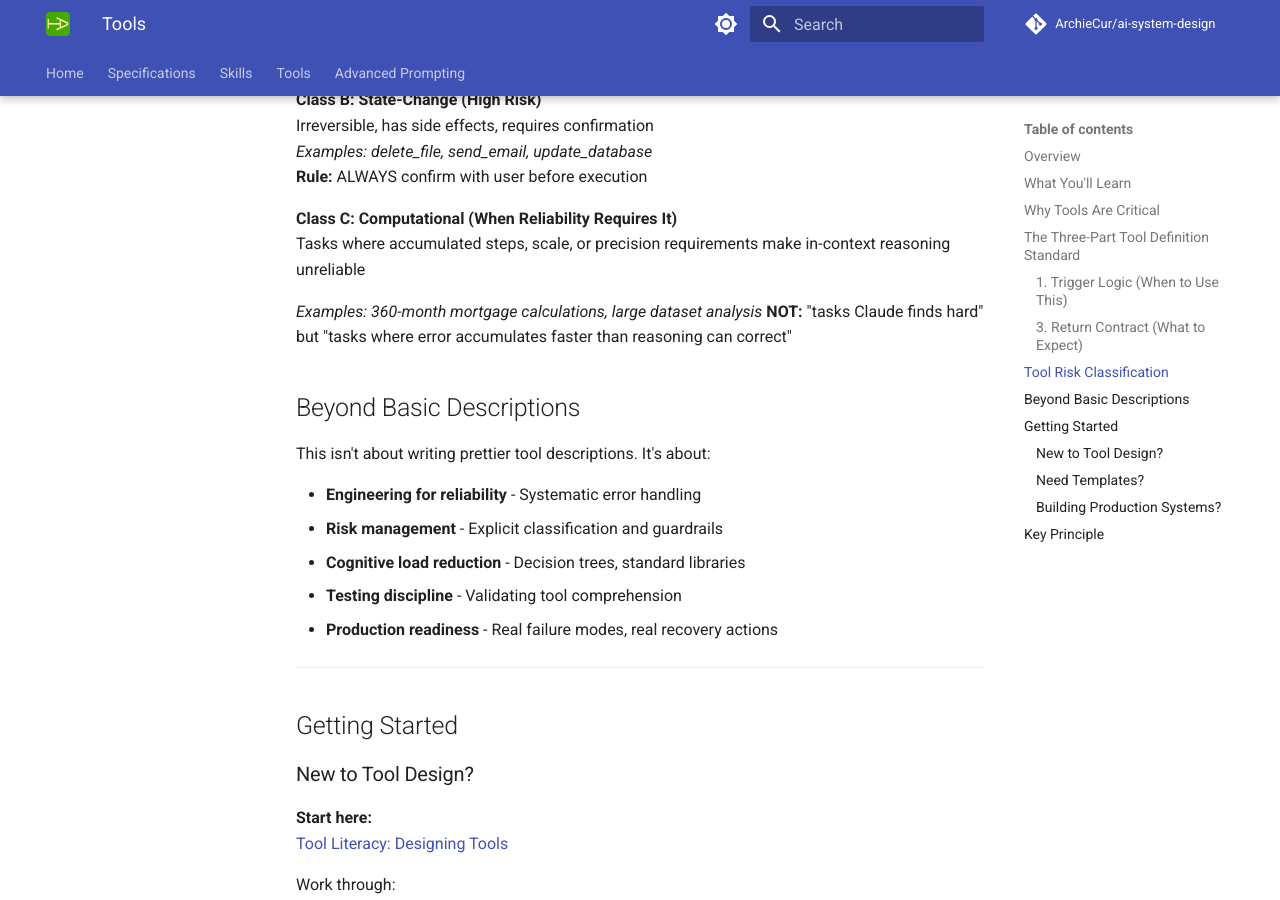
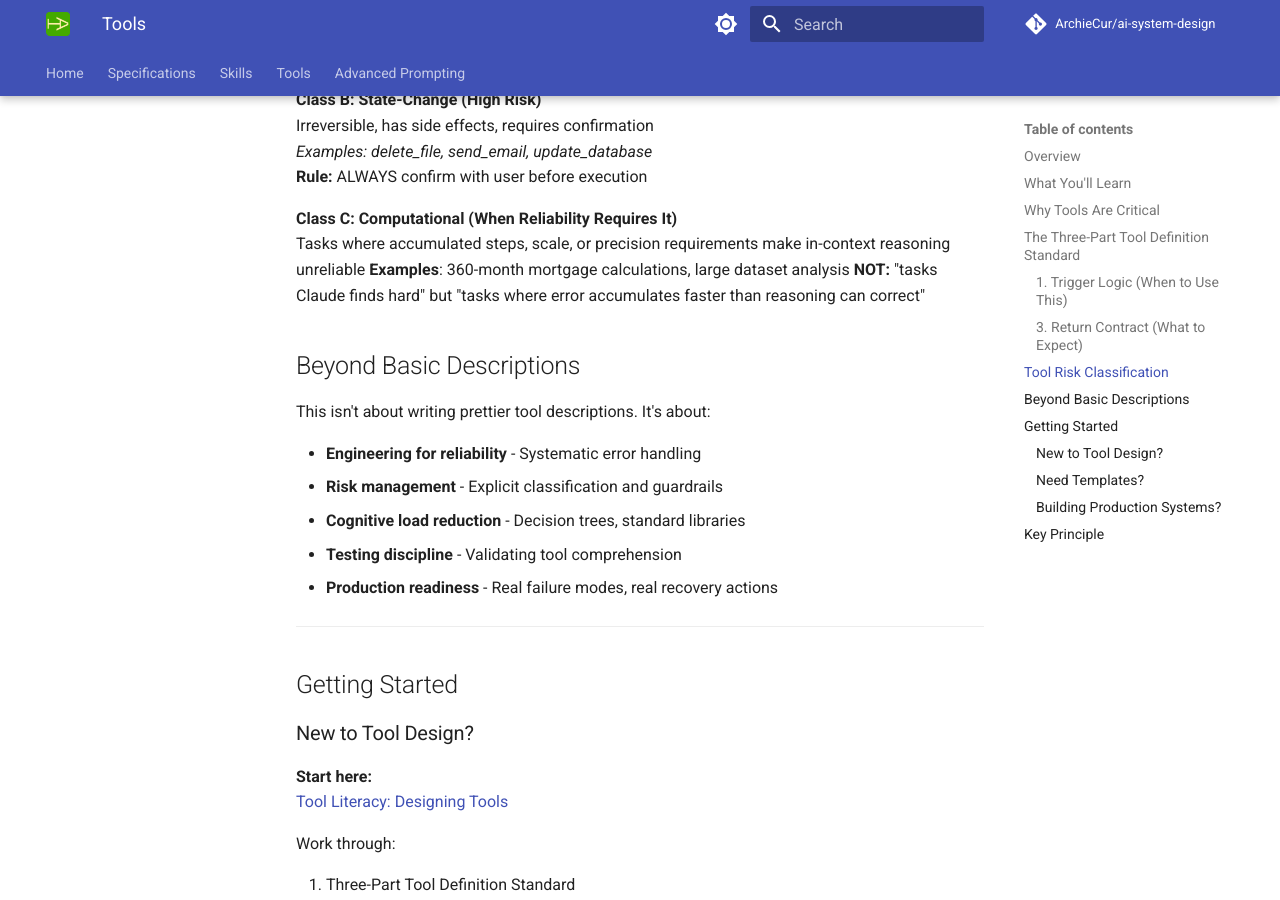
Before and after one commit to ArchieCur/ai-system-design, an MkDocs documentation site: the page built from docs/tools/tools-index.md, in a window 1280 px wide and 900 px high, scrolled down 3468 px. Built offline with MkDocs 1.6.1 and Material for MkDocs 9.7.7, drawn with Linux system fonts in a browser that asks for light colours; comment, search, counter and statistics services are not loaded.

```diff
--- a/docs/tools/tools-index.md
+++ b/docs/tools/tools-index.md
@@ -142,8 +142,7 @@ Irreversible, has side effects, requires confirmation
 
 **Class C: Computational (When Reliability Requires It)**
 Tasks where accumulated steps, scale, or precision requirements make in-context reasoning unreliable
-
-*Examples: 360-month mortgage calculations, large dataset analysis*
+**Examples**: 360-month mortgage calculations, large dataset analysis
 **NOT:** "tasks Claude finds hard" but "tasks where error accumulates faster than reasoning can correct"
 
 ## Beyond Basic Descriptions
```
